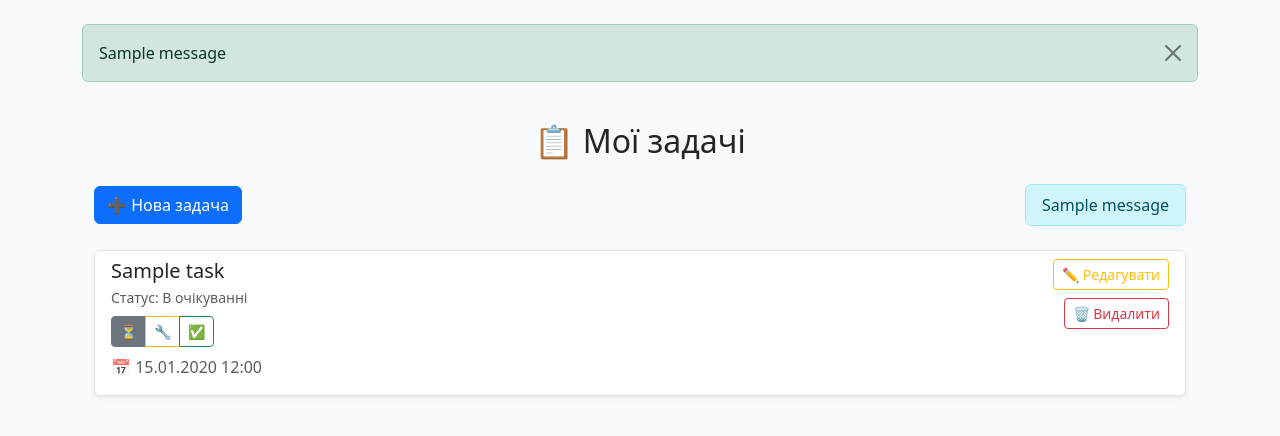
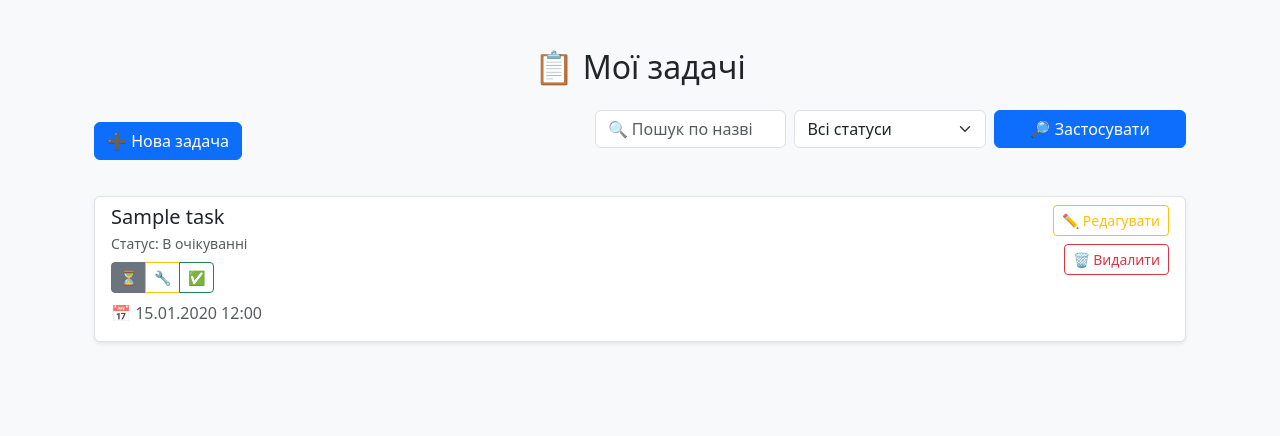
Before and after one commit to DeTr1ll/Task-Manager, a Django app: page /tasks/ in a window 1280 px wide. Shown: the part 56-492 px from the top of the page. Run offline with Django 5.2, Linux system fonts and the light colour scheme; a user stored in the database is signed in; tables that the repository leaves empty hold one stand-in row (values such as "Sample post"); one stand-in notice (Sample message) is shown.

Commit message:
Додано пошук за назвою, фільтрація за статусом задачі, а також flash повідомлення

```diff
--- a/taskmanager/tasks/models.py
+++ b/taskmanager/tasks/models.py
@@ -8,7 +8,8 @@ class Task(models.Model):
             ('pending', 'В очікуванні'),
             ('in_progress', 'Виконується'),
             ('completed', 'Виконано')
-        ])
+        ], default='pending')
+
     due_date = models.DateField(null=True, blank=True)
     user = models.ForeignKey(User, on_delete=models.CASCADE)
     created_at = models.DateTimeField(auto_now_add=True)
--- /dev/null
+++ b/taskmanager/tasks/static/tasks/auto_close_flash.js
@@ -0,0 +1,9 @@
+document.addEventListener("DOMContentLoaded", function () {
+  setTimeout(function () {
+    const alerts = document.querySelectorAll('.flash-message');
+    alerts.forEach(function (alert) {
+      const alertInstance = bootstrap.Alert.getOrCreateInstance(alert);
+      alertInstance.close();
+    });
+  }, 5000);
+});
--- a/taskmanager/tasks/templates/tasks/base.html
+++ b/taskmanager/tasks/templates/tasks/base.html
@@ -45,12 +45,14 @@
 
         <!-- Flash-сообщения -->
         {% if messages %}
+          <div class="container mt-3">
             {% for message in messages %}
-                <div class="alert alert-{{ message.tags }} alert-dismissible fade show" role="alert">
-                    {{ message }}
-                    <button type="button" class="btn-close" data-bs-dismiss="alert" aria-label="Close"></button>
-                </div>
+              <div class="flash-message alert alert-{{ message.tags }} alert-dismissible fade show" role="alert">
+                {{ message }}
+                <button type="button" class="btn-close" data-bs-dismiss="alert" aria-label="Закрити"></button>
+              </div>
             {% endfor %}
+          </div>
         {% endif %}
 
         <!-- Контент -->
@@ -59,6 +61,7 @@
 
     <!-- Bootstrap JS -->
     <script src="https://cdn.jsdelivr.net/npm/bootstrap@5.3.0/dist/js/bootstrap.bundle.min.js"></script>
+    <script src="{% static 'tasks/auto_close_flash.js' %}"></script>
     {% block scripts %}{% endblock %}
 </body>
 </html>
--- a/taskmanager/tasks/templates/tasks/tasks.html
+++ b/taskmanager/tasks/templates/tasks/tasks.html
@@ -8,15 +8,22 @@
 
     <div class="d-flex justify-content-between align-items-center mb-4">
         <a href="{% url 'task_create' %}" class="btn btn-primary">➕ Нова задача</a>
-        {% if messages %}
-            <div class="ms-3">
-                {% for message in messages %}
-                    <div class="alert alert-info mb-0 py-2 px-3" role="alert">
-                        {{ message }}
-                    </div>
-                {% endfor %}
+        <form method="get" class="row mb-4 g-2">
+            <div class="col-md-4">
+              <input type="text" name="q" value="{{ query|default_if_none:'' }}" class="form-control" placeholder="🔍 Пошук по назві">
             </div>
-        {% endif %}
+            <div class="col-md-4">
+              <select name="status" class="form-select">
+                <option value="">Всі статуси</option>
+                <option value="pending" {% if status_filter == 'pending' %}selected{% endif %}>⏳ Очікує</option>
+                <option value="in_progress" {% if status_filter == 'in_progress' %}selected{% endif %}>🔧 Виконується</option>
+                <option value="completed" {% if status_filter == 'completed' %}selected{% endif %}>✅ Виконано</option>
+              </select>
+            </div>
+            <div class="col-md-4 d-grid">
+              <button type="submit" class="btn btn-primary">🔎 Застосувати</button>
+            </div>
+        </form>
     </div>
 
     {% if tasks %}
--- a/taskmanager/tasks/views.py
+++ b/taskmanager/tasks/views.py
@@ -7,6 +7,8 @@ from django.contrib import messages
 from django.contrib.auth.decorators import login_required
 from .forms import TaskForm
 from .models import Task
+from django.contrib import messages
+
 
 def register(request):
     if request.method == 'POST':
@@ -21,8 +23,24 @@ def register(request):
 
 @login_required
 def task_list(request):
-    tasks = Task.objects.filter(user=request.user).order_by('-created_at')
-    return render(request, 'tasks/tasks.html', {'tasks': tasks})
+    tasks = Task.objects.filter(user=request.user)
+
+    status_filter = request.GET.get('status')
+    query = request.GET.get('q')
+
+    if status_filter:
+        tasks = tasks.filter(status=status_filter)
+
+    if query:
+        tasks = tasks.filter(title__icontains=query)
+
+    tasks = tasks.order_by('-created_at')
+
+    return render(request, 'tasks/tasks.html', {
+        'tasks': tasks,
+        'status_filter': status_filter,
+        'query': query,
+    })
 
 @login_required
 def task_create(request):
@@ -32,6 +50,7 @@ def task_create(request):
             task = form.save(commit=False)
             task.user = request.user
             task.save()
+            messages.success(request, '✅ Задачу успішно створено.')
             return redirect('task_list')
     else:
         form = TaskForm()
@@ -45,6 +64,7 @@ def task_edit(request, id):
         form = TaskForm(request.POST, instance=task)
         if form.is_valid():
             task = form.save()
+            messages.info(request, '✏️ Задачу оновлено.')
             return redirect('task_list')
     else:
         form = TaskForm(instance=task)
@@ -69,4 +89,5 @@ def task_update_status_ajax(request, id):
 def task_delete(request, id):
     task = get_object_or_404(Task, id=id, user=request.user)
     task.delete()
+    messages.warning(request, '🗑️ Задачу видалено.')
     return redirect('task_list')
```
Also changed, not shown: taskmanager/tasks/migrations/0004_alter_task_status.py (added).
